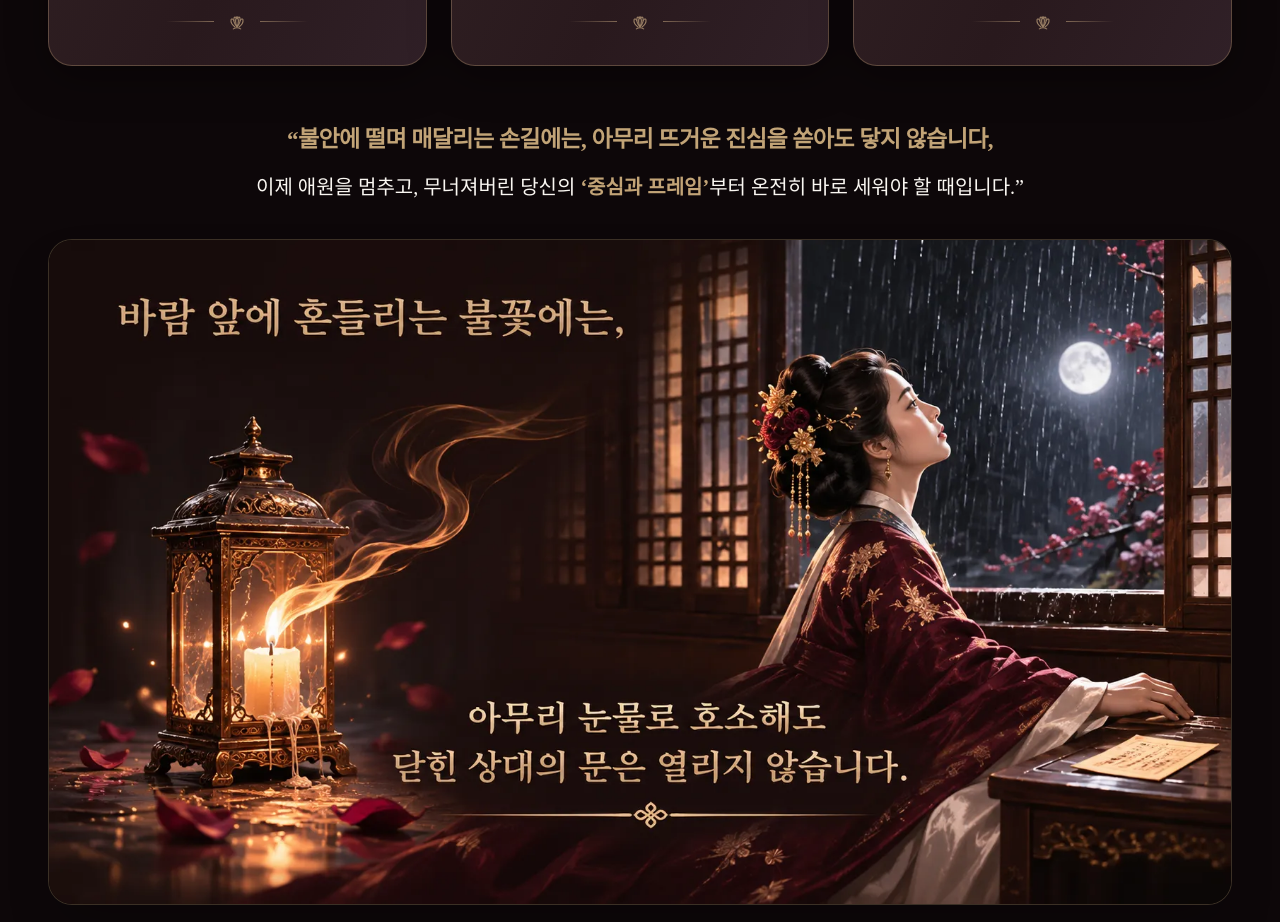
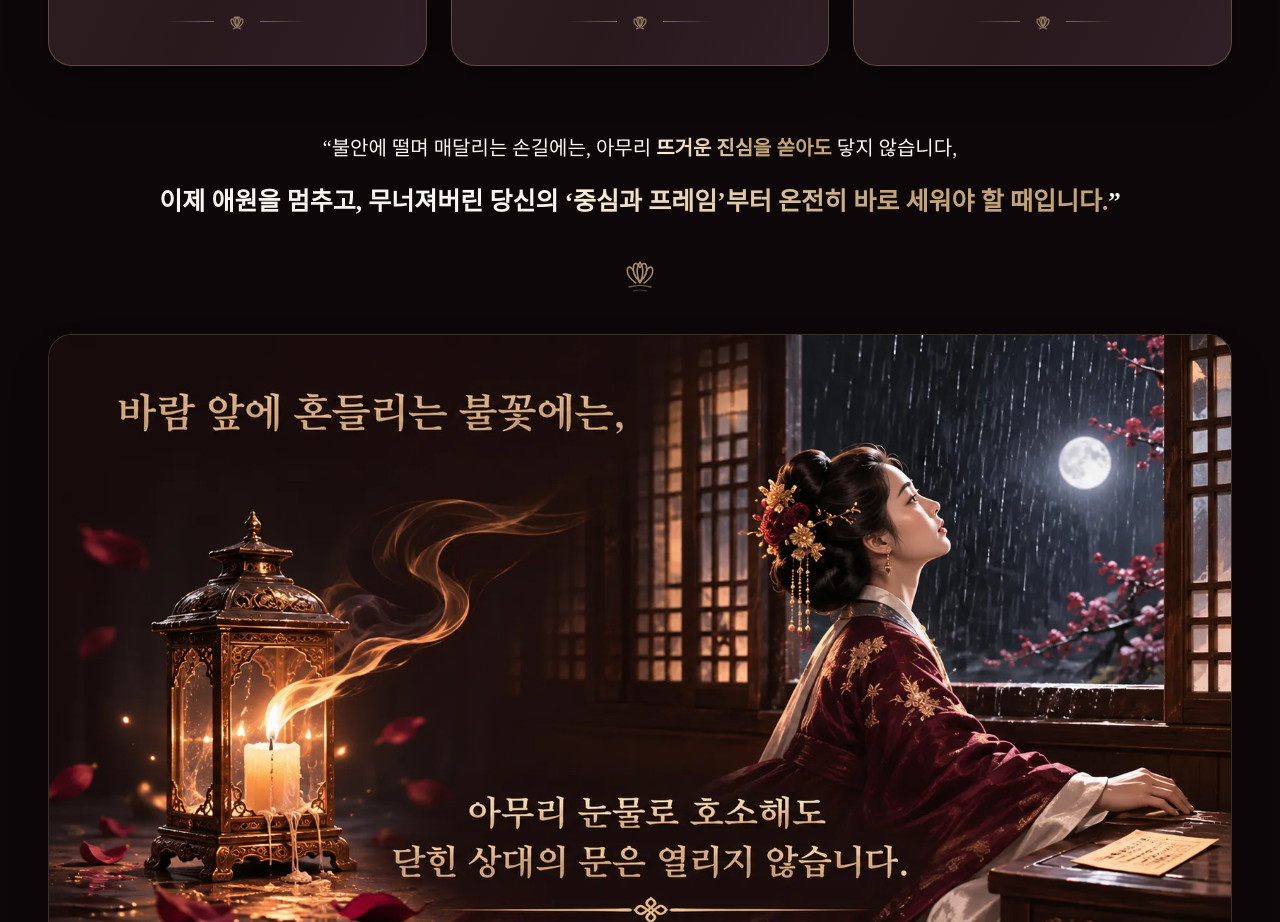
Before and after one commit to woolbo100/buzasun, a Next.js app: page /reports/reunion-secret in a window 1280 px wide. Shown: the part 4460-5382 px from the top of the page. Built offline with nearby package versions, Linux system fonts and the light colour scheme; no server answers; the database is empty.

Commit message:
design: apply typography, gold-shimmer animation and peony symbol to reunion-secret bridge section

```diff
--- a/app/reports/reunion-secret/page.tsx
+++ b/app/reports/reunion-secret/page.tsx
@@ -1,6 +1,7 @@
 'use client'
 
 import React, { useState, useEffect } from 'react'
+import { motion } from 'framer-motion'
 import Navigation from '@/components/Navigation'
 import Footer from '@/components/Footer'
 import Reveal from '@/components/Reveal'
@@ -944,14 +945,90 @@ export default function ReunionSecretPage() {
                       </div>
                     </div>
 
-                    {/* 공감 카드 하단 브릿지 문구 */}
-                    <div className="mt-10 sm:mt-12 md:mt-14 text-center max-w-[1050px] mx-auto px-4 space-y-2.5 sm:space-y-3 break-keep">
-                      <p className="text-[18px] sm:text-[21px] md:text-[23px] font-elegant font-bold text-[#C2A477] leading-[1.6] tracking-tight">
-                        “불안에 떨며 매달리는 손길에는, 아무리 뜨거운 진심을 쏟아도 닿지 않습니다,
+                    {/* 공감 마무리 브릿지 메시지 (상자 없이 배경 위에 직접 배치 + 금빛 텍스트 흐름 & 모란꽃 심벌) */}
+                    <div className="mt-14 md:mt-[65px] text-center max-w-[1050px] mx-auto px-4 break-keep">
+                      {/* 첫 번째 줄 — 상대적으로 작은 글자 & 가벼운 두께 */}
+                      <p className="text-[#FAF7F2] text-[17px] sm:text-[18px] md:text-[20px] font-elegant font-normal leading-[1.75] break-keep mb-3 sm:mb-4">
+                        “불안에 떨며 매달리는 손길에는, 아무리 <span className="gold-shimmer-text font-semibold">뜨거운 진심을 쏟아도</span> 닿지 않습니다,
                       </p>
-                      <p className="text-[16px] sm:text-[18px] md:text-[20px] font-elegant font-medium text-[#FAF7F2] leading-[1.6]">
-                        이제 애원을 멈추고, 무너져버린 당신의 <span className="text-[#C2A477] font-semibold">‘중심과 프레임’</span>부터 온전히 바로 세워야 할 때입니다.”
-                      </p>
+
+                      {/* 두 번째 줄 — 약 15~20% 더 크고 강조된 글자 & 굵은 두께 (금빛 강조 텍스트 흐름 애니메이션 적용) */}
+                      <motion.p
+                        initial={{ opacity: 0, y: 10 }}
+                        whileInView={{ opacity: 1, y: 0 }}
+                        viewport={{ once: true, margin: "-40px" }}
+                        transition={{ duration: 0.8, delay: 0.2, ease: "easeOut" }}
+                        className="text-[#FAF7F2] text-[20px] sm:text-[22px] md:text-[25px] font-elegant font-semibold leading-[1.6] break-keep"
+                      >
+                        이제 애원을 멈추고, 무너져버린 당신의 <span className="gold-shimmer-text font-bold">‘중심과 프레임’부터 온전히 바로 세워야 할 때입니다.</span>”
+                      </motion.p>
+
+                      {/* 하단 모란꽃 심벌 & 잔잔한 받침선 곡선 (풍요비책과 동일한 위치·크기·여백) */}
+                      <motion.div
+                        initial={{ opacity: 0, scale: 0.8 }}
+                        whileInView={{ opacity: 1, scale: 1 }}
+                        viewport={{ once: true, margin: "-40px" }}
+                        transition={{ duration: 0.8, delay: 0.4, ease: "easeOut" }}
+                        className="flex flex-col items-center justify-center mt-7 md:mt-8"
+                        aria-hidden="true"
+                      >
+                        <svg viewBox="0 0 32 32" fill="none" className="w-[38px] h-[38px] sm:w-[44px] sm:h-[44px] opacity-85">
+                          {/* 중앙 둥근 모란 꽃잎 */}
+                          <path
+                            d="M16 21 C13.5 16 13 10 16 6 C19 10 18.5 16 16 21 Z"
+                            stroke="#C2A477"
+                            strokeWidth="1.2"
+                            strokeLinecap="round"
+                            strokeLinejoin="round"
+                          />
+                          {/* 좌우 안쪽 모란 꽃잎 */}
+                          <path
+                            d="M16 20.5 C12.5 17 10 12.5 11.5 8 C12.5 6 14.8 7 15.6 9.5"
+                            stroke="#C2A477"
+                            strokeWidth="1.2"
+                            strokeLinecap="round"
+                            strokeLinejoin="round"
+                          />
+                          <path
+                            d="M16 20.5 C19.5 17 22 12.5 20.5 8 C19.5 6 17.2 7 16.4 9.5"
+                            stroke="#C2A477"
+                            strokeWidth="1.2"
+                            strokeLinecap="round"
+                            strokeLinejoin="round"
+                          />
+                          {/* 좌우 바깥 모란 꽃잎 */}
+                          <path
+                            d="M13 21 C9 18.5 6 14.5 7 10.5 C7.8 8.5 10 9.8 11 12"
+                            stroke="#C2A477"
+                            strokeWidth="1.2"
+                            strokeLinecap="round"
+                            strokeLinejoin="round"
+                          />
+                          <path
+                            d="M19 21 C23 18.5 26 14.5 25 10.5 C24.2 8.5 22 9.8 21 12"
+                            stroke="#C2A477"
+                            strokeWidth="1.2"
+                            strokeLinecap="round"
+                            strokeLinejoin="round"
+                          />
+                          {/* 하단 모란 받침선 곡선 1 */}
+                          <path
+                            d="M8 24 C13 22.5 19 22.5 24 24"
+                            stroke="#C2A477"
+                            strokeWidth="1"
+                            strokeLinecap="round"
+                            opacity="0.6"
+                          />
+                          {/* 하단 모란 받침선 곡선 2 */}
+                          <path
+                            d="M11 27 C14 26 18 26 21 27"
+                            stroke="#C2A477"
+                            strokeWidth="0.8"
+                            strokeLinecap="round"
+                            opacity="0.35"
+                          />
+                        </svg>
+                      </motion.div>
                     </div>
 
                     {/* 16:9 와이드 브릿지 이미지 (1672x941 매칭, 콘텐츠 전체 너비 100%) */}
```
